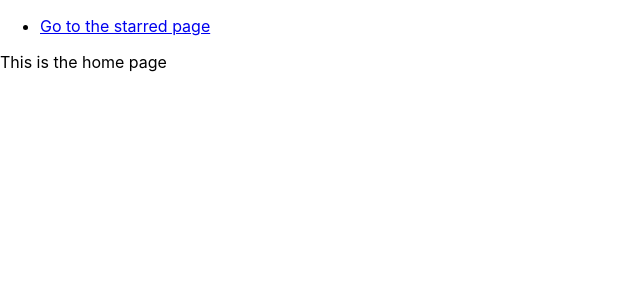
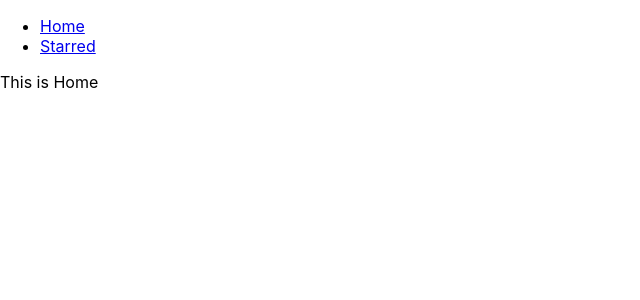
Before and after one commit to Ojaswi2000/box-office, a React (Create React App) app: page / in a window 1280 px wide. Shown: the top 300 px of the page, without its empty margins (0-640 px from the left). Built offline with nearby package versions, Linux system fonts and the light colour scheme.

Commit message:
added navigation files

```diff
--- a/src/App.js
+++ b/src/App.js
@@ -1,6 +1,8 @@
 import React from 'react';
 import {Switch,Route } from 'react-router-dom';
 import Navs from './components/Navs'
+import Home from './pages/Home';
+import Starred from './pages/Starred';
 
 function App() {
   return (
@@ -9,11 +11,11 @@ function App() {
 
       <Switch>
         <Route exact path="/">
-          This is the home page
+          <Home />
         </Route>
 
         <Route exact path="/starred">
-          This is the starred page
+          <Starred/>
         </Route>
 
         <Route>
--- a/src/components/Navs.js
+++ b/src/components/Navs.js
@@ -1,16 +1,21 @@
 import React from 'react';
 import {Link} from 'react-router-dom';
 
+const LINKS= [
+    {to: '/', text: 'Home'},
+    {to: '/starred', text:'Starred'}
+
+];
 const Navs = () => {
 
     return (
         <div>
             <ul>
-                <li>
-                    <Link to="/starred">
-                        Go to the starred page
-                    </Link>
-                </li>
+                {LINKS.map(item=>(
+                    <li key={item.to}>
+                        <Link to={item.to} >{item.text}</Link>
+                    </li>
+                ))}
             </ul>
         </div>
     )
--- /dev/null
+++ b/src/pages/Home.js
@@ -0,0 +1,11 @@
+import React from 'react'
+
+const Home = () => {
+    return (
+        <div>
+            This is Home
+        </div>
+    )
+}
+
+export default Home
--- /dev/null
+++ b/src/pages/Starred.js
@@ -0,0 +1,11 @@
+import React from 'react'
+
+const Starred = () => {
+    return (
+        <div>
+            This is Starred
+        </div>
+    )
+}
+
+export default Starred
```
